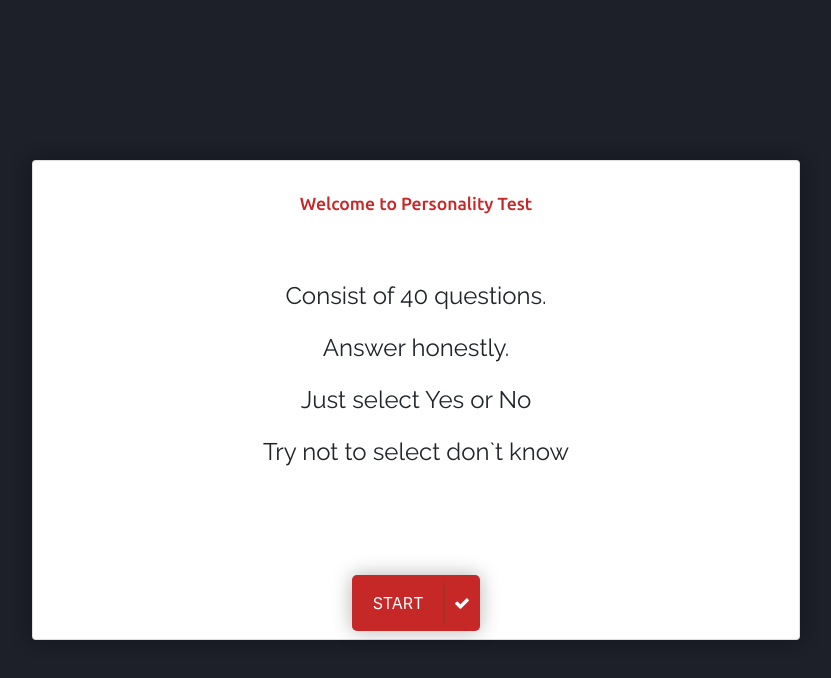
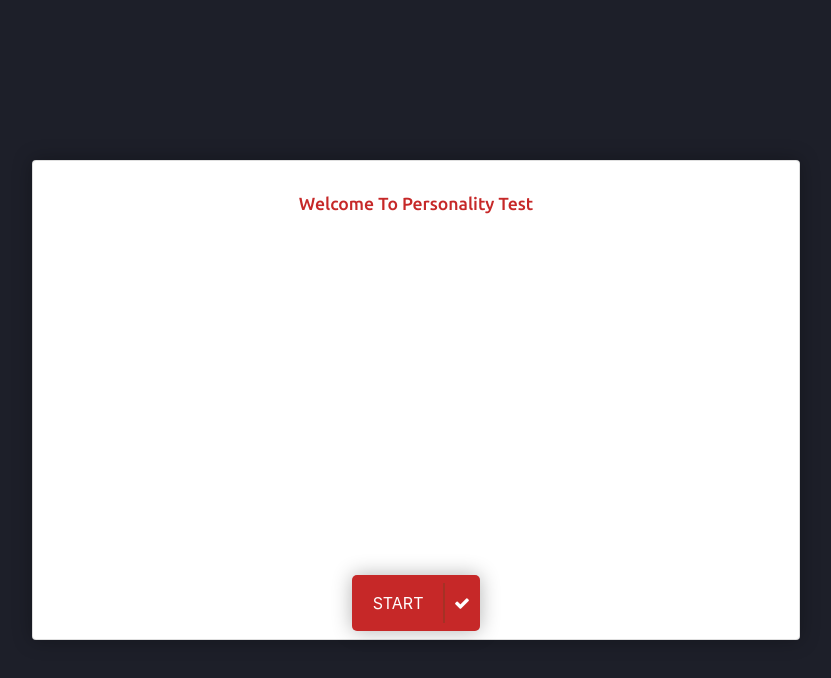
Before and after one commit to bbcello/react-personality-test-1, a React (Create React App) app: page / in a window 1280 px wide. Shown: the top 678 px of the page, without its empty margins (224-1055 px from the left). Built offline with nearby package versions, Linux system fonts and the light colour scheme.

Commit message:
added animated out using animejs in app.js. Removed welcomePage changed to intro. Removed Questions.js

```diff
--- a/src/App.js
+++ b/src/App.js
@@ -1,19 +1,75 @@
 import React, { Component } from 'react';
+import anime from 'animejs';
 
 // CSS
 import './Styles/App.css';
 
 // Pages
-import WelcomePage from './Pages/WelcomePage';
+import Intro from './Pages/Intro';
 import QuestionPage from './Pages/QuestionPage';
 
+
 class App extends Component {
+  constructor(props) {
+    super(props);
+    // initial state
+    this.state = {
+      showQuestionPage: false
+    }
+    this._onStartClick = this._onStartClick.bind(this);
+  }
+
+  animateOut() {
+    var relativeOffset = anime.timeline();
+    relativeOffset
+      .add({
+        targets: '.title',
+        translateX: '150%',
+        easing: 'easeOutExpo',
+      })
+      .add({
+        targets: '.intro .button',
+        translateX: '100%',
+        easing: 'easeOutExpo',
+        offset: '-=600'
+      })
+      .add({
+        targets: '.intro .card',
+        translateX: '150%',
+        easing: 'easeOutExpo',
+        offset: '-=1000'
+      })
+  }
+
+  // render Intro component
+  renderIntro() {
+    return (
+      <Intro
+        _onStartClick={this._onStartClick}
+        title={'Welcome To Personality Test'}
+      />
+    );
+  }
+
+  // render QuestionPage component
+  renderQuestion() {
+    return (
+      <QuestionPage />
+    );
+  }
+
+  // render main
   render() {
     return (
       <div>
-        <WelcomePage />
+        {this.state.showQuestionPage ? this.renderQuestion() : this.renderIntro()}
       </div>
     );
+  }
+
+  _onStartClick() {
+    this.animateOut();
+    setTimeout(() => this.setState({showQuestionPage: !this.state.showQuestionPage}), 1500);
   }
 }
 
--- a/src/Components/Quiz/Question.js
+++ b/src/Components/Quiz/Question.js
@@ -1,5 +1,5 @@
-import React from 'react'
-import PropTypes from 'prop-types'
+import React from 'react';
+import PropTypes from 'prop-types';
 import styled from 'styled-components';
 
 import _var from '../../Include/_var';
@@ -28,7 +28,7 @@ const QuestionTitle = styled.h1.attrs({
 
 
 
-const Question = (props) => {
+const Question = props => {
   return (
     <Row>
       <Col>
--- a/src/Pages/WelcomePage.js
+++ b/src/Pages/Intro.js
@@ -1,13 +1,13 @@
-import React, { Component } from 'react';
+import React from 'react';
 import styled from 'styled-components';
 import _var from '../Include/_var';
 
 
-import QuestionPage from './QuestionPage';
-
-
+// ===========================================================================================
+// Styles
+// ===========================================================================================
 const ContainerWrap = styled.div.attrs({
-  className: 'container'
+  className: 'container intro'
 })`
   position: fixed;
   min-height: 100%;
@@ -43,35 +43,7 @@ const CardRounded = styled.div.attrs({
   }
 `
 
-const RulesWrapper = styled.div.attrs({
-  className: 'rules_wrapper'
-})`
-  margin-top: 1rem;
-
-    li {
-      font-family: ${_var.$mainFont};
-      font-size: 1.2rem;
-      padding-top: 1rem;
-    }
-
-  @media (min-width: 501px) {
-    margin-top: 2.5rem;
-
-    ul {
-      padding: 0;
-      list-style-type: none;
-      text-align: center;
-
-      li {
-        font-size: 1.5rem;
-        padding-top: 1rem;
-      }
-    }
-  }
-`
-
-// start button
-const Button = styled.div.attrs({
+const StartBtn = styled.div.attrs({
   className: 'button animated infinite pulse'
 })`
   display: block;
@@ -147,61 +119,26 @@ const Button = styled.div.attrs({
   }
 `
 
-const RulesList = props => {
-  const rules = props.rules;
-  const listRules = rules.map((rule) =>
-    <li key={rule.toString()}>
-      {rule}
-    </li>
-  );
+
+// ===========================================================================================
+// Main
+// ===========================================================================================
+const Intro = ({title, _onStartClick}) => {
   return (
-    <ul>{listRules}</ul>
-  );
-}
-
-const rules = [
-  'Consist of 40 questions.',
-  'Answer honestly.',
-  'Just select Yes or No',
-  'Try not to select don`t know'
-]
-
-class WelcomePage extends Component {
-  constructor(props) {
-    super(props);
-    this.state = {
-      showComponent: false,
-    };
-    this._onButtonClick = this._onButtonClick.bind(this);
-  }
-
-  _onButtonClick() {
-    this.setState({
-      showComponent: true,
-    });
-  }
-
-  render() {
-    return (
-      <div>
     <ContainerWrap>
       <CardRounded>
-            <Title>Welcome to Personality Test</Title>
-            <RulesWrapper>
-              <RulesList rules={rules} />
-            </RulesWrapper>
-            <Button onClick={this._onButtonClick}>
+        <Title>
+          {title}
+        </Title>
+        <StartBtn onClick={() => _onStartClick()}>
           <span>Start</span>
           <div className="icon">
             <i className="fa fa-check"></i>
           </div>
-            </Button>
+        </StartBtn>
       </CardRounded>
     </ContainerWrap>
-        {this.state.showComponent ? <QuestionPage /> : null}
-      </div>
   );
 }
-}
 
-export default WelcomePage;
+export default Intro;
--- a/src/Pages/QuestionPage.js
+++ b/src/Pages/QuestionPage.js
@@ -1,5 +1,7 @@
 import React, { Component } from 'react';
 import styled from 'styled-components';
+import anime from 'animejs';
+
 import _var from '../Include/_var';
 
 // Components
@@ -16,7 +18,7 @@ import quizQuestions from '../api/quizQuestions';
 // Styles
 // ===========================================================================================
 const ContainerWrap = styled.div.attrs({
-  className: 'container'
+  className: 'container questionPage'
 })`
   position: fixed;
   min-height: 100%;
@@ -80,10 +82,9 @@ class QuestionPage extends Component {
       resultBriggs: '',
       resultColors: '',
       resultLetters: '',
-      // showNextButton: false,
     };
+    this.handleAnswerSelected = this.handleAnswerSelected.bind(this);
 
-    this.handleAnswerSelected = this.handleAnswerSelected.bind(this);
   } // end - constructor()
 
   // populate app’s state using the componentWillMount life cycle event
@@ -94,6 +95,16 @@ class QuestionPage extends Component {
       answerOptions: answerOptions[0]
     });
   } // end - componentWillMount()
+
+  animateIn() {
+    anime({
+      targets: '.questionPage .card',
+      translateX: 100,
+      elasticity: function(el, i, l) {
+        return (200 + i * 200);
+      }
+    })
+  }
 
   // Setting the answer based on the user’s selection
   setUserAnswer(answer) {
```
Lines whose indentation alone changed are shown as unchanged.
